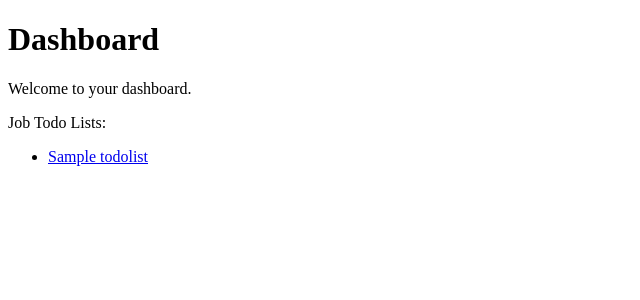
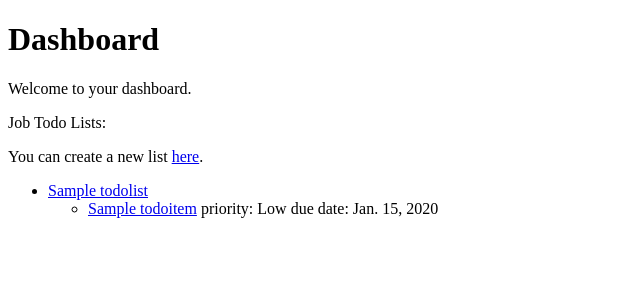
Before and after one commit to LeoXiao001/job_todo_list, a Django app: page / in a window 1280 px wide. Shown: the part 130-430 px from the top of the page, without its empty margins (0-640 px from the left). Run offline with Django 3.2, Linux system fonts and the light colour scheme; a user stored in the database is signed in; tables that the repository leaves empty hold one stand-in row (values such as "Sample post").

Commit message:
add todoitem page

```diff
--- a/todo_list/templates/todo_list/dashboard.html
+++ b/todo_list/templates/todo_list/dashboard.html
@@ -6,12 +6,19 @@
     <h1>Dashboard</h1>
     <p>Welcome to your dashboard.</p>
     <p>Job Todo Lists:</p>
-
+    <p>You can create a new list <a href="{% url 'list_create' %}">here</a>.</p>
     <ul>
         {% for list in request.user.lists.all %}
-            <li><a href="#">{{ list.list_name }}</a></li>
+            <li><a href="{% url 'item_create' list.id %}">{{ list.list_name }}</a></li>
+            <ul>
+                {% for item in list.items.all %}
+                    <li><a href="#">{{ item.item_name }}</a> priority: {{ item.get_priority_display }} due date: {{ item.due_date }}</li>
+                {% empty %}
+                    <li>No todo item.</li>
+                {% endfor %}
+            </ul>
         {% empty %}
-            <li>No todo list. You can create a list <a href="{% url 'list_create' %}">here</a>.</li>
+            <li>No todo list.</li>
         {% endfor %}
     </ul>
 
--- a/todo_list/urls.py
+++ b/todo_list/urls.py
@@ -7,6 +7,7 @@ urlpatterns = [
     # path('login/', views.user_login, name='login'),
     path('', views.dashboard, name='dashboard'),
     path('create_list/', views.todolist_create, name='list_create'),
+    path('create_item/<int:list_id>', views.todoitem_create, name='item_create'),
     # user login/out
     path('login/', auth_views.LoginView.as_view(), name='login'),
     path('logout/', auth_views.LogoutView.as_view(), name='logout'),
--- a/todo_list/views.py
+++ b/todo_list/views.py
@@ -3,8 +3,8 @@ from django.http import HttpResponse
 from django.contrib.auth import authenticate, login
 from django.contrib.auth.decorators import login_required
 
-from .forms import UserRegistrationForm, ListCreateForm
-
+from .forms import UserRegistrationForm, ListCreateForm, ItemCreateForm
+from .models import ToDoList
 
 # def user_login(request):
 #     if request.method == 'POST':
@@ -54,7 +54,7 @@ def register(request):
 @login_required
 def todolist_create(request):
     if request.method == 'POST':
-        form = ListCreateForm(data = request.POST)
+        form = ListCreateForm(data=request.POST)
         if form.is_valid():
             cd = form.cleaned_data
             new_list = form.save(commit=False)
@@ -65,3 +65,25 @@ def todolist_create(request):
         form = ListCreateForm()
 
     return render(request, 'todo_list/create_list.html', {'form': form})
+
+
+@login_required
+def todoitem_create(request, list_id):
+    list = ToDoList.objects.get(id=list_id)
+    if list in request.user.lists.all():
+        if request.method == 'POST':
+            form = ItemCreateForm(data=request.POST)
+            if form.is_valid():
+                cd = form.cleaned_data
+                new_item = form.save(commit=False)
+                new_item.list = list
+                new_item.save()
+
+                return redirect('dashboard')
+        else:
+            form = ItemCreateForm()
+
+        return render(request, 'todo_list/create_item.html', {'form': form, 'list': list})
+
+    else:
+        return redirect('dashboard')
```
Also changed, not shown: todo_list/forms.py (+17 -0 lines), todo_list/templates/todo_list/create_item.html (added, +13 -0 lines).
